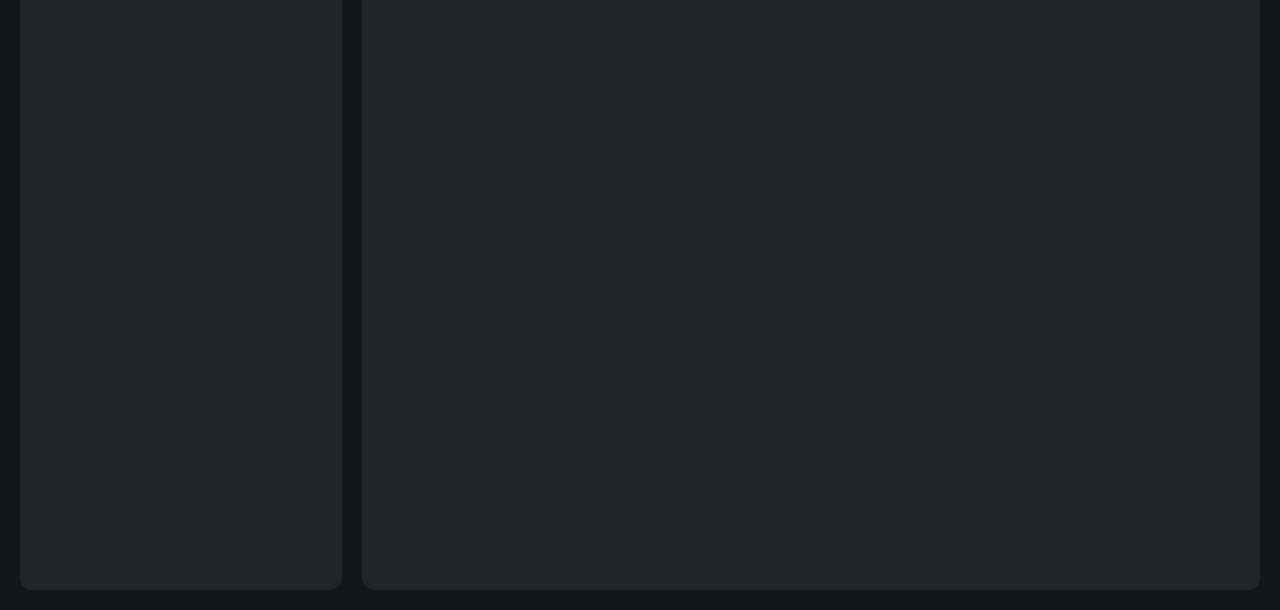
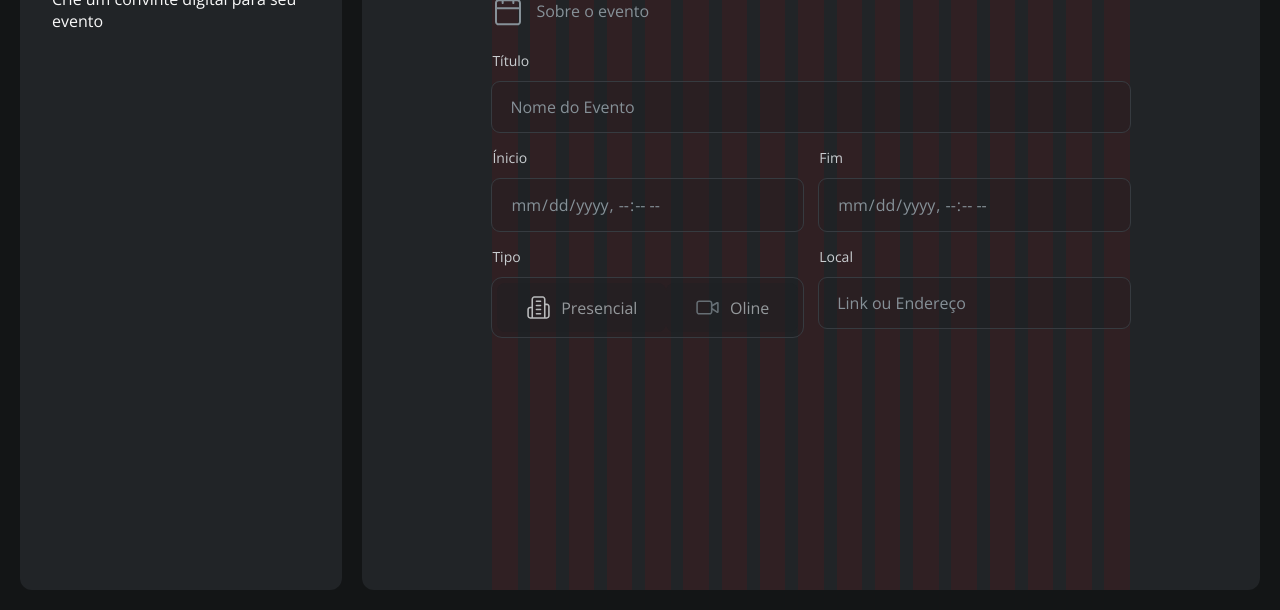
Before and after one commit to Daniel-Abraao/Desafio-Pratico-Formulario-de-Convite, a plain HTML site: page index.html in a window 1280 px wide. Shown: the part 190-800 px from the top of the page. Drawn offline with nearby package versions, Linux system fonts and the light colour scheme.

Commit message:
stilizando input radio

```diff
--- a/index.html
+++ b/index.html
@@ -2,21 +2,18 @@
 <html lang="pt-br">
   <head>
     <link rel="preconnect" href="https://fonts.googleapis.com" />
-    <link rel="preconnect" href="https://fonts.googleapis.com" />
-    <link
-      href="https://fonts.googleapis.com/css2?family=Baloo+2:wght@400..800&display=swap"
-      rel="stylesheet"
-    />
     <link rel="preconnect" href="https://fonts.gstatic.com" crossorigin />
-    <link rel="preconnect" href="https://fonts.gstatic.com" crossorigin />
-    <link rel="preconnect" href="https://fonts.googleapis.com" />
     <meta charset="UTF-8" />
     <meta name="viewport" content="width=device-width, initial-scale=1.0" />
     <title>Fomulário de Convite</title>
     <link rel="stylesheet" href="style/index.css" />
-    <link rel="preconnect" href="https://fonts.gstatic.com" crossorigin />
+
     <link
       href="https://fonts.googleapis.com/css2?family=Leckerli+One&display=swap"
+      rel="stylesheet"
+    />
+    <link
+      href="https://fonts.googleapis.com/css2?family=Baloo+2:wght@400..800&display=swap"
       rel="stylesheet"
     />
     <link
@@ -27,14 +24,76 @@
   <body>
     <div id="app">
       <main>
-        <div>
+        <div class="stripe-background">
+          <form>
+            <h1 class="color-text-heading heading-md">
+              Crie seu convinte
+            </h1>
+            <div class="wrapper">
+              <fieldset class="about-event">
+                <legend>
+                  <img src="assets/icons/calendar.svg" alt="">
+                  <span class=" color-text-heading heading-sm">Sobre o evento</span>
+                </legend>
+
+                <div class="input-wrapper">
+                  <label for="event-name">Título</label>
+                  <input type="text" id="event-name" name="event-name" placeholder="Nome do Evento">
+                </div>
+
+                <div class="input-wrapper">
+                  <div class=" grid grid-auto-coluns gap-1">
+                    <div>
+                      <label for="date-start">Ínicio</label>
+                      <input type="datetime-local" id="date-start" name="date-start">
+                    </div>
+                    <div>
+                      <label for="date-end">Fim</label>
+                      <input type="datetime-local" id="date-end" name="date-end">
+                    </div>
+                  </div>
+                </div>
+
+                <div class="input-wrapper">
+                  <div class=" grid grid-auto-coluns gap-1">
+                    <div>
+                      <label>Tipo</label>
+                      <div class="model-radio">
+                        <div class="radio-grid">
+                          <input type="radio" name="model" id="">
+                          <div class="radio-img-presecial"></div>
+                          <div>Presencial</div>
+                        </div>
+                        <div class="radio-grid">
+                          <input type="radio" name="model" id="">
+                          <div class="radio-img-oline"></div>
+                          <div>Oline</div>
+                        </div>
+                      </div>
+                    </div>
+                    <div>
+                      <label>Local</label>
+                      <input type="text"  name="local" placeholder="Link ou Endereço">
+                    </div>
+                  </div>
+                </div>
 
 
+
+
+              </fieldset>
+            </div>
+
+          </form>
         </div>
       </main>
 
       <aside>
-
+        <img src="assets/Logo.svg" alt="" />
+        <h1>Festive</h1>
+        <h2 class="body-md-lighter color-text-heading">
+          Crie um convinte digital para seu evento
+        </h2>
       </aside>
     </div>
   </body>
--- /dev/null
+++ b/style/fieldset/form.css
@@ -0,0 +1,134 @@
+.wrapper {
+  margin-top: 2.5rem;
+
+
+  fieldset {
+    border: none;
+  }
+  legend {
+    display: flex;
+    align-items: center;
+    gap: .75rem;
+    margin-bottom: 1.5rem;
+  }
+
+  span {
+    font: 400 1rem var(--font-family-opensans);
+    color: var(--input-placeholder);
+  }
+}
+
+input, textarea, radio {
+  appearance: none;
+  width:  100%;
+  border-radius: .5rem;
+  border: 2px solid transparent;
+  outline: 1px solid var(--input-stroke);
+  background-color: rgba(28, 31, 33, 0.3);
+  padding: .75rem 1rem;
+  font: 400 1rem var(--font-family-opensans);
+  color: var(--input-placeholder);
+}
+
+input[type="datetime-local"] {
+  position: relative;
+  color: var(--input-placeholder);
+
+  &::-webkit-calendar-picker-indicator {
+    position: absolute;
+    width: 100%;
+    height: 100%;
+    opacity: 0;
+  }
+}
+
+label {
+  display: inline-block;
+  margin-bottom: .75rem;
+  font: 400 .875rem var(--font-family-opensans);
+  color: var(--text-body);
+}
+
+input::placeholder {
+  font: 400 1rem var(--font-family-opensans);
+  color: var(--input-placeholder);
+}
+
+.input-wrapper {
+  margin-bottom: 1rem;
+}
+
+
+
+.model-radio {
+  display: grid;
+  grid-template-columns: auto auto;
+  outline: 1px solid var(--input-stroke);
+  background-color: rgba(28, 31, 33, 0.3);
+  height: 59px;
+  border-radius: 10px;
+  font: 400 14px var(--font-family-opensans);
+  color: var(--text-body);
+  padding: 5px;
+
+
+
+  .radio-grid {
+    display: grid;
+    grid-template-columns: auto auto;
+    align-items: center;
+    justify-content: center;
+    position: relative;
+    gap: 10px;
+    border-radius: 10px;
+
+    input {
+      appearance: none;
+      background-color: none;
+      outline: none;
+      position: absolute;
+      height: 100%;
+    }
+
+
+  }
+
+  .radio-img-presecial {
+    width: 25px;
+    height: 25px;
+    background-image: url(../../assets/icons/building-2.svg);
+    background-repeat: no-repeat;
+    background-size: contain;
+  }
+
+  .radio-img-oline {
+    width: 25px;
+    height: 25px;
+    background-image: url(../../assets/icons/video-1.svg);
+    background-repeat: no-repeat;
+    background-size: contain;
+  }
+
+  .radio-grid:has(:checked) {
+    font: 600 14px var(--font-family-opensans);
+    color: var(--text-heading);
+    background-color: var(--shape-hover);
+
+  }
+
+  .radio-grid:has(:checked) {
+
+    .radio-img-presecial {
+      background-image: url(../../assets/icons/building-hover.svg);
+    }
+
+    .radio-img-oline {
+      background-image: url(../../assets/icons/video-hover.svg);
+    }
+  }
+
+
+
+
+
+}
--- /dev/null
+++ b/style/fieldset/index.css
@@ -0,0 +1,3 @@
+@import url(about-event.css);
+@import url(input.css);
+@import url(form.css);
--- a/style/global.css
+++ b/style/global.css
@@ -11,6 +11,8 @@
   --font-family-baloo2: "Baloo 2", sans-serif;
   --font-family-opensans: "Open Sans", sans-serif;
 
+
+
   /*========================= CORES ============================*/
   --text-body: #c8cdd0;
   --text-heading: #F9F9F9;
--- a/style/index.css
+++ b/style/index.css
@@ -1,4 +1,4 @@
 @import url(global.css);
 @import url(layout.css);
 @import url(utility.css);
-@import url(aside.css);
+@import url(main.css);
--- a/style/layout.css
+++ b/style/layout.css
@@ -1,3 +1,5 @@
+@import url(fieldset/index.css);
+
 #app {
   display: grid;
   grid-template-columns: 26% auto;
@@ -6,17 +8,34 @@
   padding: 1.25rem;
   gap: 1.25rem;
   background-color: var(--shape-background);
-}
 
   main {
     overflow: auto;
     border-radius: .75rem;
+    padding-inline: 8.125rem;
     background-color: var(--shape-body);
     grid-column: 2/3;
     grid-row: 1/2;
+
+    form {
+      padding-block: 5rem;
+    }
+
+    .stripe-background {
+      height: 100%;
+      background: repeating-linear-gradient(
+      90deg,
+      #302023,
+      #302023 4%,
+      transparent 4%,
+      transparent 6%
+      );
+
+    }
   }
 
   aside {
+    padding: 2rem;
     border-radius: .75rem;
     background-color: var(--shape-body);
     background-image: url(../assets/Background.svg);
@@ -24,4 +43,21 @@ aside {
     background-size: cover;
     background-position: center;
     grid-column: 1/2;
+
+    img {
+      width: 46px;
+      margin-bottom: 1rem;
     }
+
+    h1 {
+      font: normal 2.5rem "Leckerli One", sans-serif;
+      color: #FF598B;
+      margin-bottom: .25rem;
+
+    }
+
+    h2 {
+      font-weight: lighter;
+    }
+  }
+}
--- a/style/utility.css
+++ b/style/utility.css
@@ -1,22 +1,25 @@
 /*================ TOPOGRAFIA =====================*/
 .heading-md {
-  font: 700 1.75rem/auto var(--font-family-baloo2);
+  font: 700 1.75rem var(--font-family-baloo2);
 }
 
 .heading-sm {
-  font: 700 1.125rem/auto var(--font-family-baloo2);
+  font: 700 1.125rem var(--font-family-baloo2);
 }
 
 .body-md {
-  font: 400 1rem/auto var(--font-family-opensans);
+  font: 400 1rem var(--font-family-opensans);
+}
+.body-md-lighter {
+  font: 300 1rem var(--font-family-opensans);
 }
 
-.body-md {
-  font: 400 .875rem/auto var(--font-family-opensans);
+.body-sm {
+  font: 400 .875rem var(--font-family-opensans);
 }
 
-.body-md {
-  font: 400 .75/auto var(--font-family-opensans);
+.body-xs {
+  font: 400 .75 var(--font-family-opensans);
 }
 
 /*=================== CORES =================*/
@@ -32,3 +35,52 @@
 .brand-drak {
   color: #1D6FB6;
 }
+
+.color-text-heading {
+  color: #F9F9F9;
+}
+
+.color-text-body {
+  color:#c8cdd0;
+}
+
+.color-shape-background {
+  color:#131516;
+}
+
+.color-shape-body {
+  color:#212427;
+}
+
+.color-shape-button {
+  color:#2d3136;
+}
+
+.color-shape-hover {
+  color:#383d42;
+}
+
+.color-input-base {
+  color:#1c1f21;
+}
+
+.color-input-stroke {
+  color:#363b40;
+}
+
+.color-input-placeholder {
+  color:#869198;
+}
+
+/* GERAL */
+.grid {
+  display: grid;
+}
+
+.grid-auto-coluns {
+  /* grid-template-columns: 100px 100px; */
+  grid-template-columns: repeat(auto-fit, minmax(12rem, 1fr))
+}
+.gap-1 {
+  gap: 1rem;
+}
```
Also changed, not shown: assets/icons/building-2.svg (added), assets/icons/building-hover.svg (added), assets/icons/calendar.svg (added), assets/icons/check.svg (added), assets/icons/circle-alert.svg (added), assets/icons/contact.svg (added), assets/icons/paintbrush-vertical.svg (added), assets/icons/ticket.svg (added), assets/icons/upload.svg (added), assets/icons/video-1.svg (added), assets/icons/video-hover.svg (added), assets/icons/video.svg (added), style/fieldset/about-event.css (added). Lines whose indentation alone changed are shown as unchanged.
